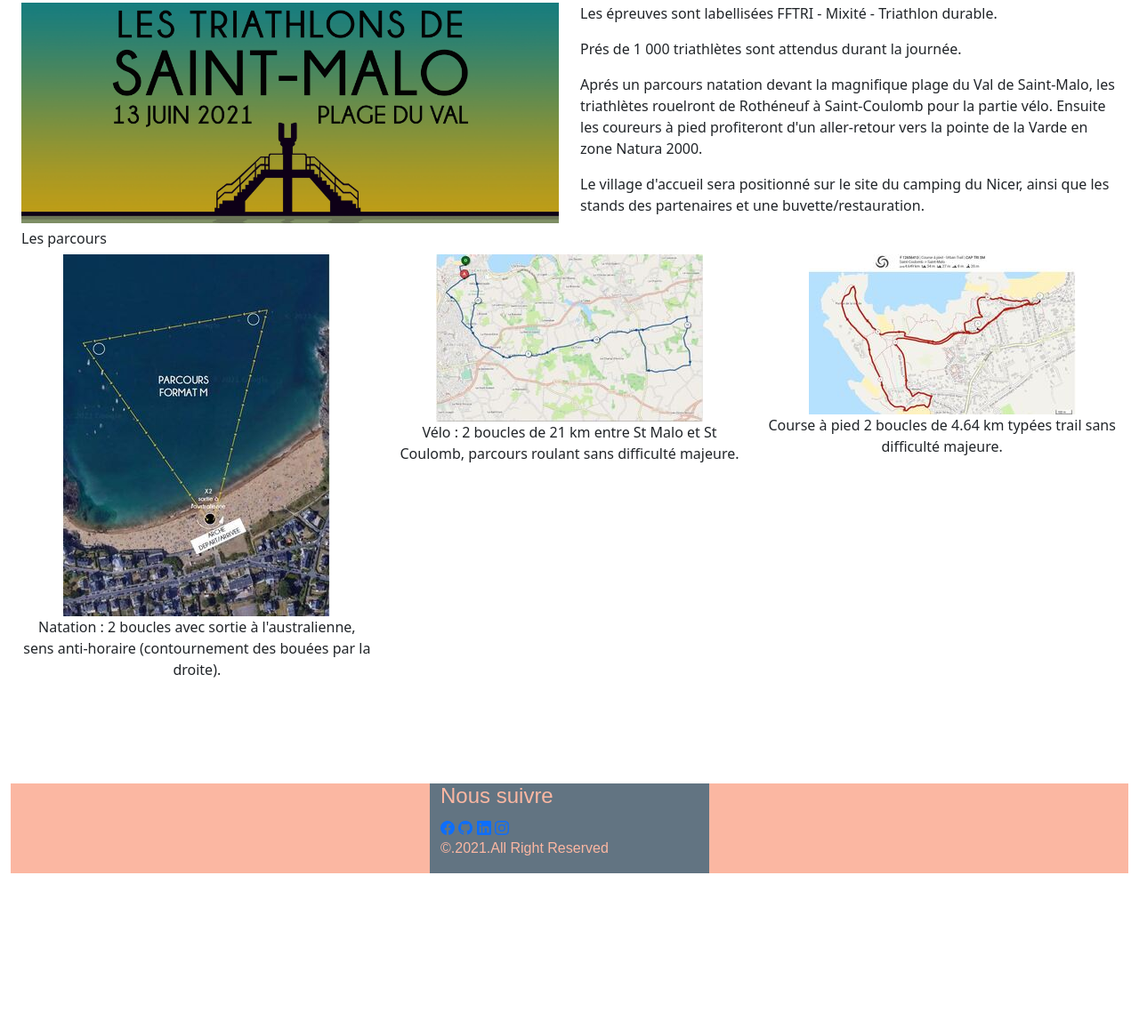
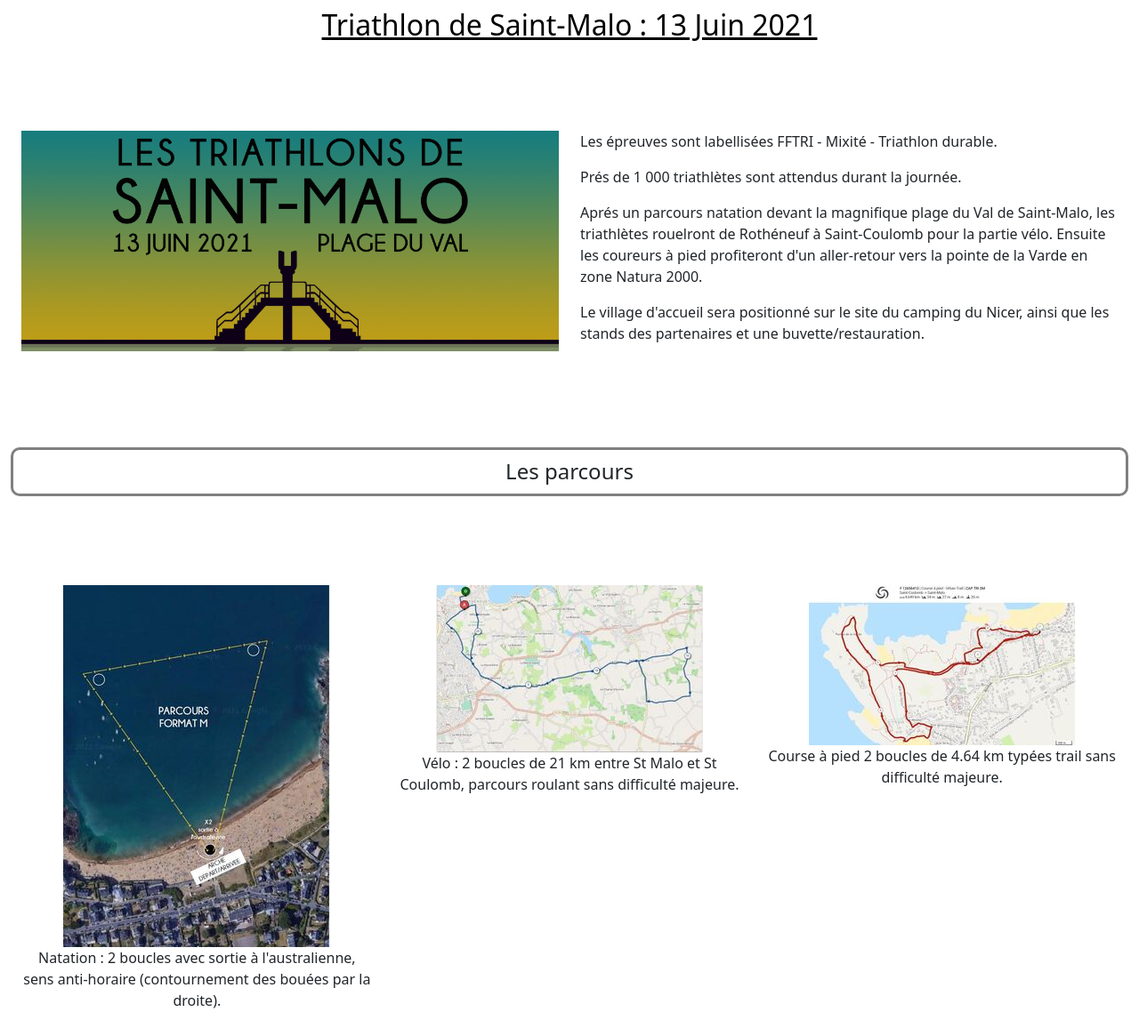
Before and after one commit to DavidZoLoCa/EvalHtmlCss, a plain HTML site: page Event.html in a window 1280 px wide. Shown: the part 91-1247 px from the top of the page at 89% size. Before the commit the page ends 1073 px from the top, so only its background shows below. Drawn offline with nearby package versions, Linux system fonts and the light colour scheme.

Commit message:
Enregistrement modifications Css

```diff
--- a/Style.css
+++ b/Style.css
@@ -80,9 +80,9 @@ h2
 #carouselExampleCaptions
 {
   width: 30%;
-  margin: 0 auto;
+  margin: 0 auto 20%;
+}
 
-}
 
 h5
 {
@@ -95,12 +95,45 @@ h5
 }
 
 /*---Evenement--*/
+.EventTitle
+{
+  margin: 100px 0 100px;
+  text-align: center;
+  border-radius: 8px;
+
+}
+h5
+{
+  font-size: 4vh;
+  text-decoration: underline;
+}
+
+.EventPresentation
+{
+  margin: 100px 0 100px;
+}
+
 
 .EventPresentation
 {
   margin-top: 70px;
 }
 
+.RacePicture
+{
+  align-items: center;
+}
+
+h6
+{
+  font-size: 3vh;
+  text-align:center;
+  margin-bottom: 100px;
+  border:solid ;
+  border-color: grey;
+  border-radius: 10px;
+  padding: 10px
+}
 
 /*---  Contact ------*/
 .Contact
@@ -154,27 +187,19 @@ h3
 }
 
 /*Footer*/
-@import url('https://fonts.googleapis.com/css?family=Rubik&display=swap');
+footer{
+  margin: 20px 0 10px;
+  background-color:#FBB7A2 ;
+  text-align: center; border-radius: 5px;
+}
 
- footer
- {
-  font-family: 'Rubik', sans-serif;
-  background: #FBB7A2;
- }
+h4
+{padding-top: 10px;
+  font-size: 16px ;
+}
 
- .FooterContainer{
-  overflow: hidden;
-  margin-top: 100px;
-  background:#627482 ;
-  color: #FBB7A2;
- }
-
- .bold-text
- {
-  color: #989c9e ;
- }
-
- .social
- {
-  font-size: 21px;
- }
+.Copyright
+{
+  padding-top: 10px;
+  font-size: 10px;
+}
```
